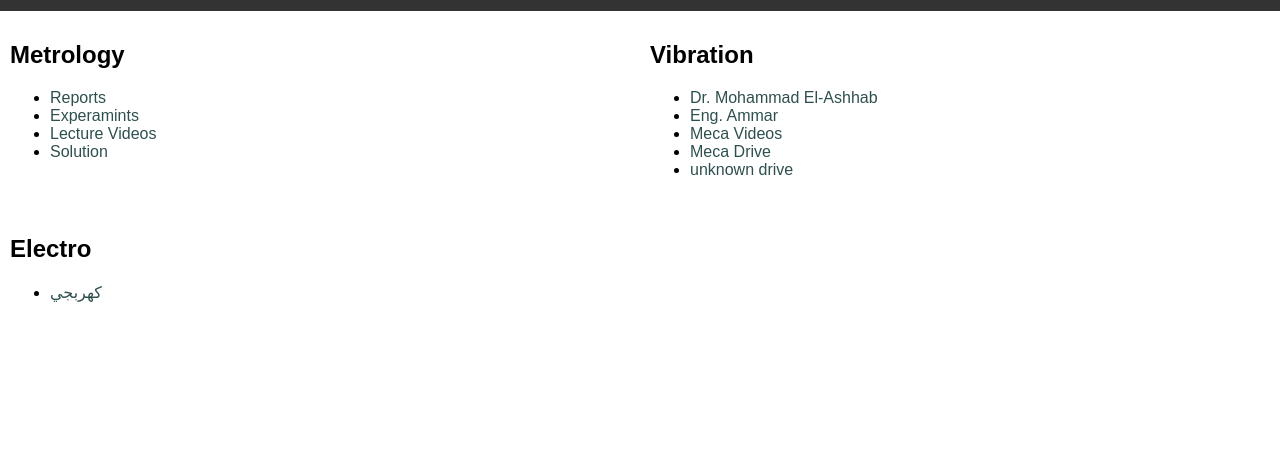
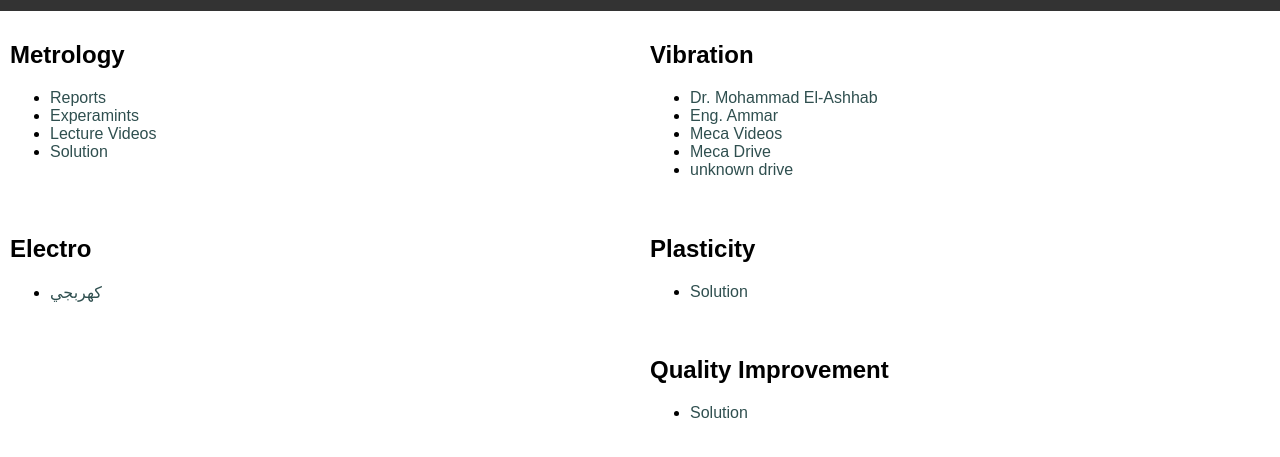
Before and after one commit to mohamedhesham155/material, a plain HTML site: page index.html in a window 1280 px wide. Shown: the part 89-546 px from the top of the page. Drawn offline with Linux system fonts and the light colour scheme.

Commit message:
Add files via upload

```diff
--- a/index.html
+++ b/index.html
@@ -76,6 +76,19 @@
 				<!-- <li><a href=""></a></li> -->
 			</ul>
 	</div>
+	<div class="column">
+			<h2>Plasticity</h2>
+			<ul style="list-style-type:disc">
+				<li><a href="https://drive.google.com/drive/folders/1DVnZkvrIZBGXxXb35Z5RTwGNYGWbUZf5">Solution</a></li>
+				<!-- <li><a href=""></a></li> -->
+			</ul>
+	</div>
+	<div class="column">
+			<h2>Quality Improvement</h2>
+			<ul style="list-style-type:disc">
+				<li><a href="https://drive.google.com/drive/folders/1DTxN4iy5rJQih9oiU37lycBUyy__PRof"> Solution</a></li>
+				<!-- <li><a href=""></a></li> -->
+			</ul>
 	</div>
 </body>
 </html>
```
